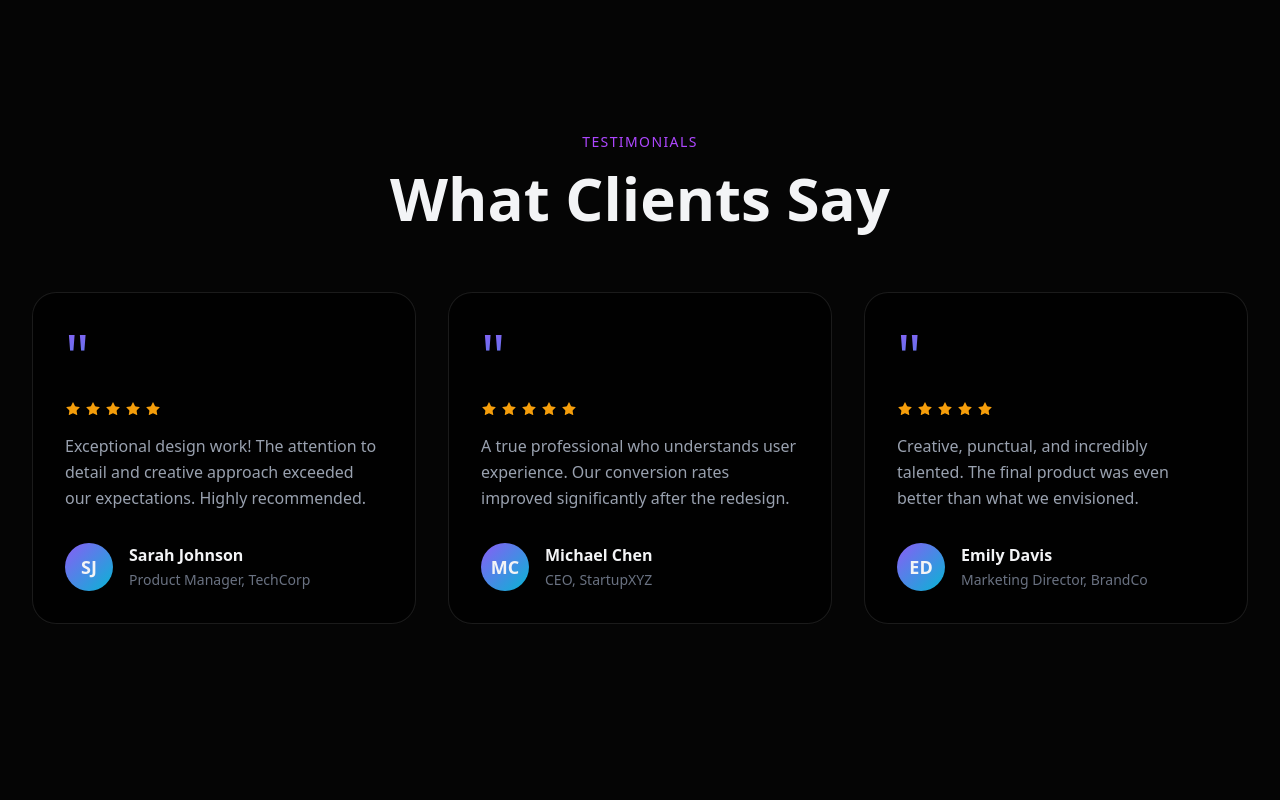
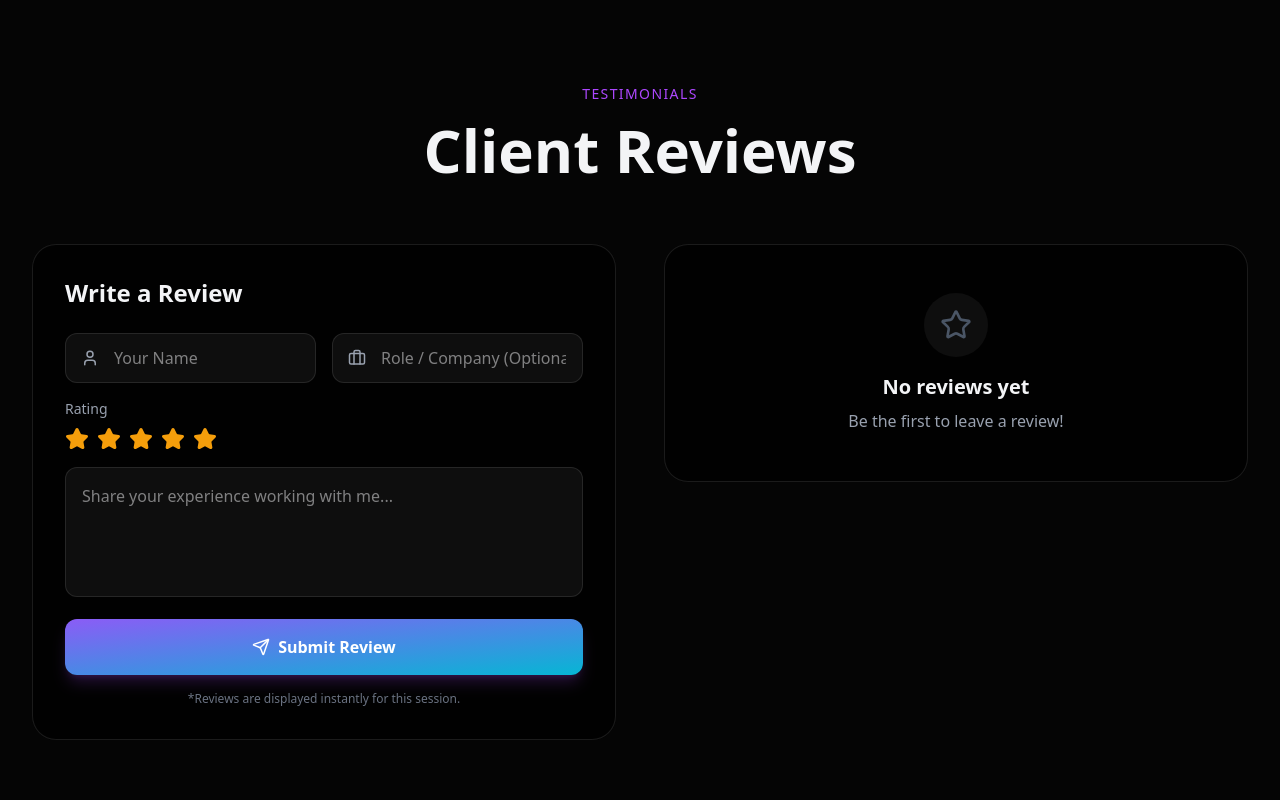
Before and after one commit to Smranz/portfolio-2025, a Next.js app: page / in a window 1280 px wide. Shown: the part 5840-6640 px from the top of the page. Built offline with nearby package versions, Linux system fonts and the light colour scheme.

Commit message:
Feat: Add dynamic client review system

```diff
--- a/src/components/Testimonials.js
+++ b/src/components/Testimonials.js
@@ -1,16 +1,36 @@
 "use client";
-import { motion } from "framer-motion";
-import { Star } from "lucide-react";
-
-const testimonials = [
-    { id: 1, text: "Exceptional design work! The attention to detail and creative approach exceeded our expectations. Highly recommended.", name: "Sarah Johnson", role: "Product Manager, TechCorp", initials: "SJ" },
-    { id: 2, text: "A true professional who understands user experience. Our conversion rates improved significantly after the redesign.", name: "Michael Chen", role: "CEO, StartupXYZ", initials: "MC" },
-    { id: 3, text: "Creative, punctual, and incredibly talented. The final product was even better than what we envisioned.", name: "Emily Davis", role: "Marketing Director, BrandCo", initials: "ED" },
-];
+import { useState } from "react";
+import { motion, AnimatePresence } from "framer-motion";
+import { Star, Send, User, Briefcase } from "lucide-react";
 
 export default function Testimonials() {
+    const [reviews, setReviews] = useState([]);
+    const [formData, setFormData] = useState({
+        name: "",
+        role: "",
+        message: "",
+        rating: 5
+    });
+
+    const handleSubmit = (e) => {
+        e.preventDefault();
+        if (!formData.name || !formData.message) return;
+
+        const newReview = {
+            id: Date.now(),
+            name: formData.name,
+            role: formData.role || "Client",
+            text: formData.message,
+            initials: formData.name.substring(0, 2).toUpperCase(),
+            rating: formData.rating
+        };
+
+        setReviews([newReview, ...reviews]);
+        setFormData({ name: "", role: "", message: "", rating: 5 });
+    };
+
     return (
-        <section className="py-32 px-8 max-w-7xl mx-auto">
+        <section className="py-20 px-4 md:px-8 max-w-7xl mx-auto">
             <div className="text-center mb-16">
                 <motion.p
                     className="text-sm text-purple-500 uppercase tracking-widest mb-4"
@@ -27,40 +47,137 @@ export default function Testimonials() {
                     viewport={{ once: true }}
                     transition={{ delay: 0.1 }}
                 >
-                    What Clients Say
+                    Client Reviews
                 </motion.h2>
             </div>
 
-            <div className="grid md:grid-cols-2 lg:grid-cols-3 gap-8">
-                {testimonials.map((testimonial, index) => (
+            <div className="grid lg:grid-cols-2 gap-12 items-start">
+                {/* Form Section */}
                 <motion.div
-                        key={testimonial.id}
-                        className="glass p-8 rounded-3xl relative overflow-hidden hover:-translate-y-2 hover:border-purple-500/30 hover:shadow-lg hover:shadow-purple-500/20 transition-all group"
-                        initial={{ opacity: 0, y: 30 }}
-                        whileInView={{ opacity: 1, y: 0 }}
+                    className="glass p-8 rounded-3xl"
+                    initial={{ opacity: 0, x: -30 }}
+                    whileInView={{ opacity: 1, x: 0 }}
                     viewport={{ once: true }}
-                        transition={{ delay: index * 0.15 }}
                 >
-                        <div className="absolute inset-0 bg-gradient-radial from-purple-500/10 via-transparent to-transparent opacity-0 group-hover:opacity-100 transition-opacity" />
+                    <h3 className="text-2xl font-bold mb-6">Write a Review</h3>
+                    <form onSubmit={handleSubmit} className="space-y-4">
+                        <div className="grid grid-cols-1 md:grid-cols-2 gap-4">
+                            <div className="relative">
+                                <User className="absolute left-4 top-1/2 -translate-y-1/2 text-gray-400" size={18} />
+                                <input
+                                    type="text"
+                                    placeholder="Your Name"
+                                    className="w-full bg-white/5 border border-white/10 rounded-xl py-3 pl-12 pr-4 focus:outline-none focus:border-purple-500 transition-colors"
+                                    value={formData.name}
+                                    onChange={(e) => setFormData({ ...formData, name: e.target.value })}
+                                    required
+                                />
+                            </div>
+                            <div className="relative">
+                                <Briefcase className="absolute left-4 top-1/2 -translate-y-1/2 text-gray-400" size={18} />
+                                <input
+                                    type="text"
+                                    placeholder="Role / Company (Optional)"
+                                    className="w-full bg-white/5 border border-white/10 rounded-xl py-3 pl-12 pr-4 focus:outline-none focus:border-purple-500 transition-colors"
+                                    value={formData.role}
+                                    onChange={(e) => setFormData({ ...formData, role: e.target.value })}
+                                />
+                            </div>
+                        </div>
 
-                        <div className="text-6xl leading-none gradient-text mb-4 relative z-10">"</div>
-                        <div className="flex gap-1 mb-4 relative z-10">
-                            {[...Array(5)].map((_, i) => (
-                                <Star key={i} size={16} fill="#f59e0b" strokeWidth={0} />
+                        <div>
+                            <label className="block text-sm text-gray-400 mb-2">Rating</label>
+                            <div className="flex gap-2">
+                                {[1, 2, 3, 4, 5].map((star) => (
+                                    <button
+                                        key={star}
+                                        type="button"
+                                        onClick={() => setFormData({ ...formData, rating: star })}
+                                        className="focus:outline-none transition-transform hover:scale-110"
+                                    >
+                                        <Star
+                                            size={24}
+                                            fill={star <= formData.rating ? "#f59e0b" : "transparent"}
+                                            stroke={star <= formData.rating ? "#f59e0b" : "#4b5563"}
+                                        />
+                                    </button>
                                 ))}
                             </div>
-                        <p className="text-gray-400 leading-relaxed mb-8 relative z-10">{testimonial.text}</p>
-                        <div className="flex items-center gap-4 relative z-10">
-                            <div className="w-12 h-12 gradient-bg rounded-full flex items-center justify-center font-semibold text-lg">
-                                {testimonial.initials}
+                        </div>
+
+                        <textarea
+                            placeholder="Share your experience working with me..."
+                            rows="4"
+                            className="w-full bg-white/5 border border-white/10 rounded-xl p-4 focus:outline-none focus:border-purple-500 transition-colors resize-none"
+                            value={formData.message}
+                            onChange={(e) => setFormData({ ...formData, message: e.target.value })}
+                            required
+                        />
+
+                        <button
+                            type="submit"
+                            className="w-full py-4 gradient-bg rounded-xl font-bold text-white shadow-lg shadow-purple-500/20 hover:shadow-purple-500/40 hover:scale-[1.02] transition-all flex items-center justify-center gap-2"
+                        >
+                            <Send size={18} />
+                            Submit Review
+                        </button>
+                        <p className="text-xs text-gray-500 text-center mt-2">
+                            *Reviews are displayed instantly for this session.
+                        </p>
+                    </form>
+                </motion.div>
+
+                {/* Reviews List */}
+                <div className="space-y-6">
+                    <AnimatePresence mode="popLayout">
+                        {reviews.length === 0 ? (
+                            <motion.div
+                                initial={{ opacity: 0 }}
+                                animate={{ opacity: 1 }}
+                                className="text-center py-12 glass rounded-3xl border-dashed border-2 border-white/10"
+                            >
+                                <div className="w-16 h-16 bg-white/5 rounded-full flex items-center justify-center mx-auto mb-4">
+                                    <Star size={32} className="text-gray-600" />
+                                </div>
+                                <h3 className="text-xl font-semibold mb-2">No reviews yet</h3>
+                                <p className="text-gray-400">Be the first to leave a review!</p>
+                            </motion.div>
+                        ) : (
+                            reviews.map((review) => (
+                                <motion.div
+                                    key={review.id}
+                                    layout
+                                    initial={{ opacity: 0, y: 20, scale: 0.95 }}
+                                    animate={{ opacity: 1, y: 0, scale: 1 }}
+                                    className="glass p-6 rounded-2xl border border-white/10"
+                                >
+                                    <div className="flex justify-between items-start mb-4">
+                                        <div className="flex items-center gap-3">
+                                            <div className="w-10 h-10 gradient-bg rounded-full flex items-center justify-center font-bold text-sm">
+                                                {review.initials}
                                             </div>
                                             <div>
-                                <span className="font-semibold block">{testimonial.name}</span>
-                                <span className="text-gray-500 text-sm">{testimonial.role}</span>
+                                                <h4 className="font-bold leading-tight">{review.name}</h4>
+                                                <p className="text-gray-500 text-xs">{review.role}</p>
                                             </div>
                                         </div>
+                                        <div className="flex gap-0.5">
+                                            {[...Array(5)].map((_, i) => (
+                                                <Star
+                                                    key={i}
+                                                    size={14}
+                                                    fill={i < review.rating ? "#f59e0b" : "transparent"}
+                                                    stroke={i < review.rating ? "#f59e0b" : "#4b5563"}
+                                                />
+                                            ))}
+                                        </div>
+                                    </div>
+                                    <p className="text-gray-300 text-sm leading-relaxed">"{review.text}"</p>
                                 </motion.div>
-                ))}
+                            ))
+                        )}
+                    </AnimatePresence>
+                </div>
             </div>
         </section>
     );
```
Lines whose indentation alone changed are shown as unchanged.
